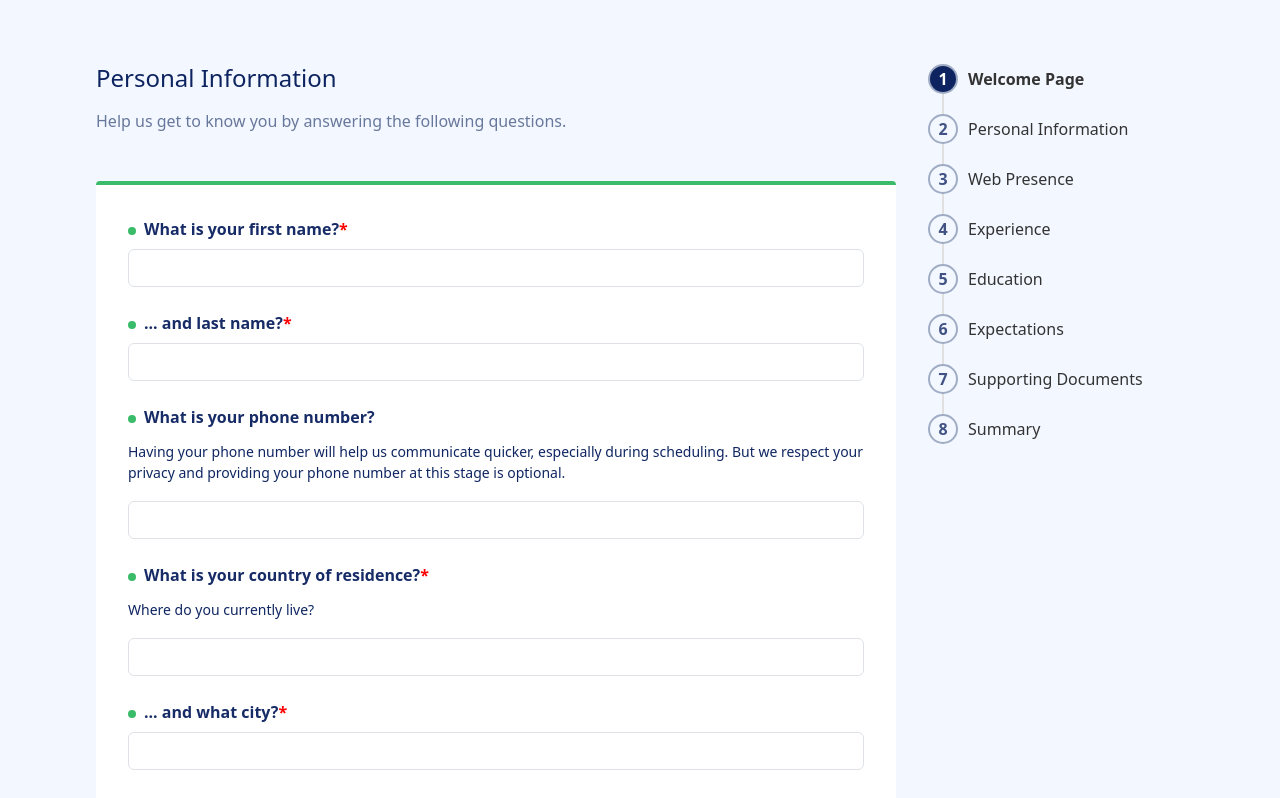
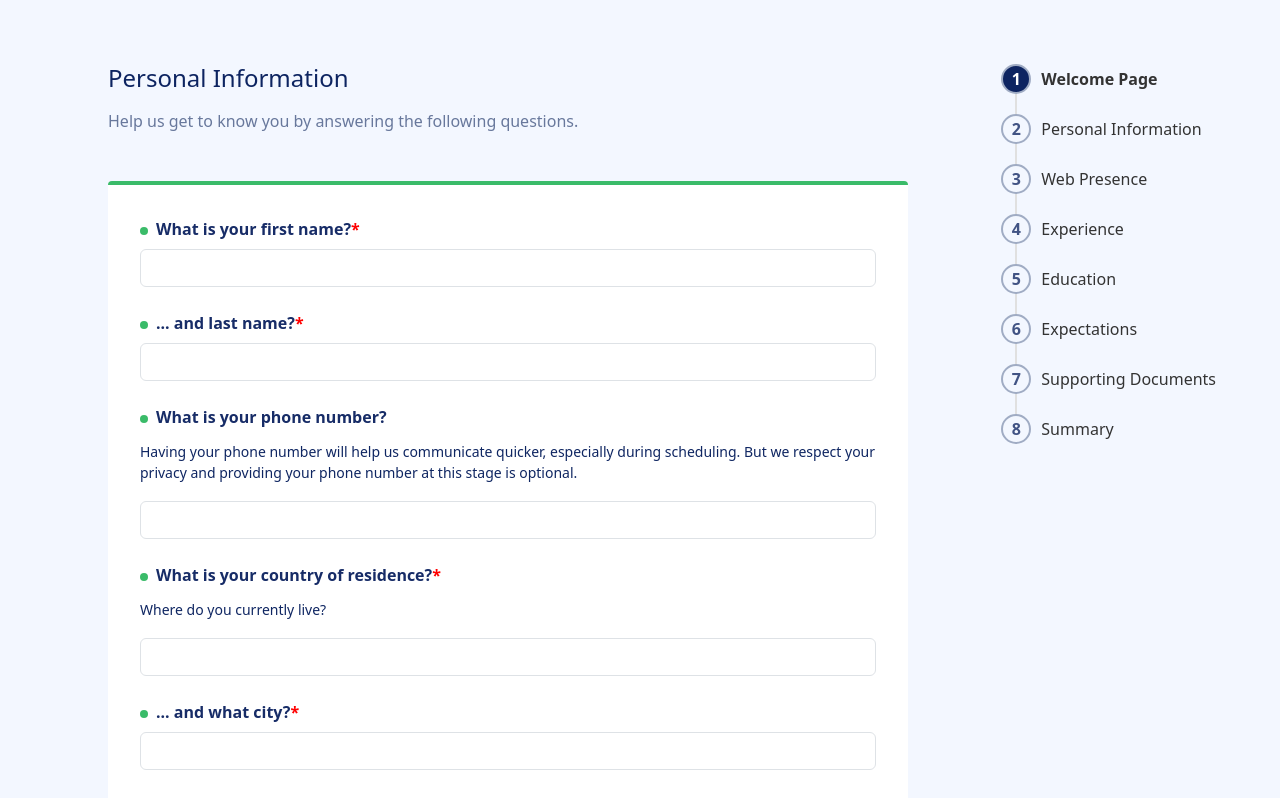
Before and after one commit to ArlindEmini/PolyMath, a React (Create React App) app: page / in a window 1280 px wide. Shown: the top 798 px of the page. Built offline with nearby package versions, Linux system fonts and the light colour scheme.

Commit message:
added Container for the form

```diff
--- a/src/components/home/Home.tsx
+++ b/src/components/home/Home.tsx
@@ -1,5 +1,5 @@
 import React, { useState } from "react";
-import { Form, Button } from "react-bootstrap";
+import { Container, Button } from "react-bootstrap";
 import "./Home.scss";
 import StepIndicator from "../stepIndicator/StepIndicator";
 import { PersonalInformationForm } from "../personalInformationForm/PersonalInformationForm";
@@ -65,7 +65,7 @@
   return (
     <>
       <div className="home-container">
-        <div>
+        <Container>
           {renderCurrentStep()}
           <div className="buttons">
             <Button
@@ -93,7 +93,7 @@
               Submit Form
             </Button> */}
           </div>
-        </div>
+        </Container>
 
         <div className="stepper-section">
           <StepIndicator
```
